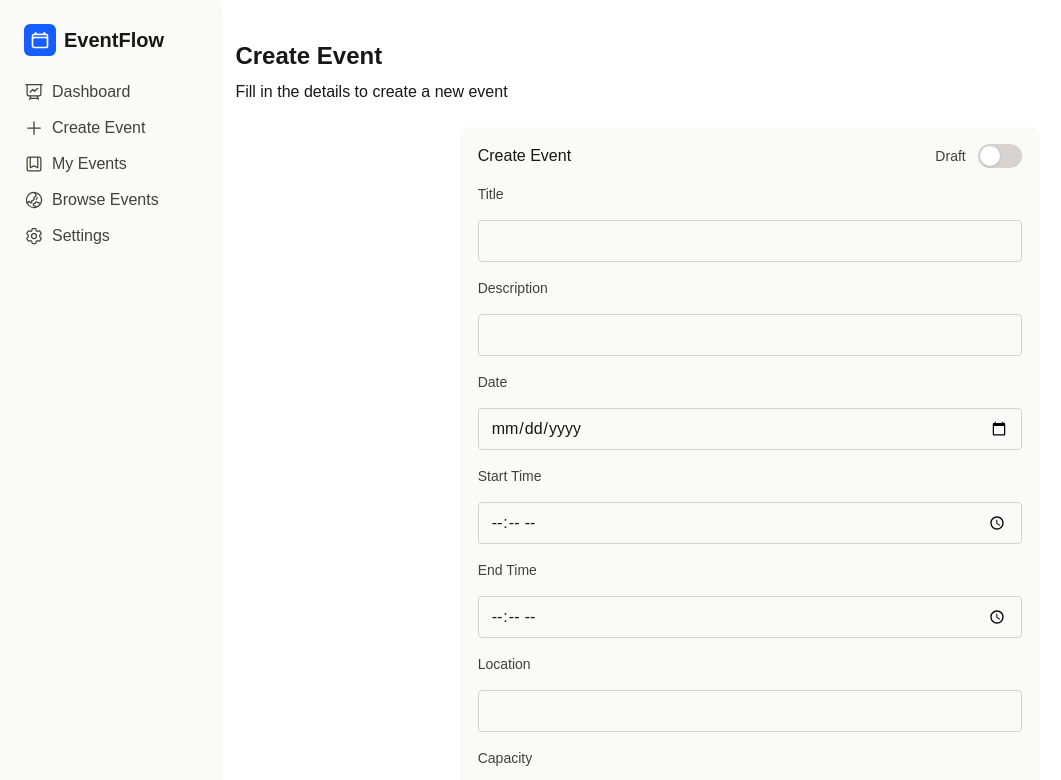
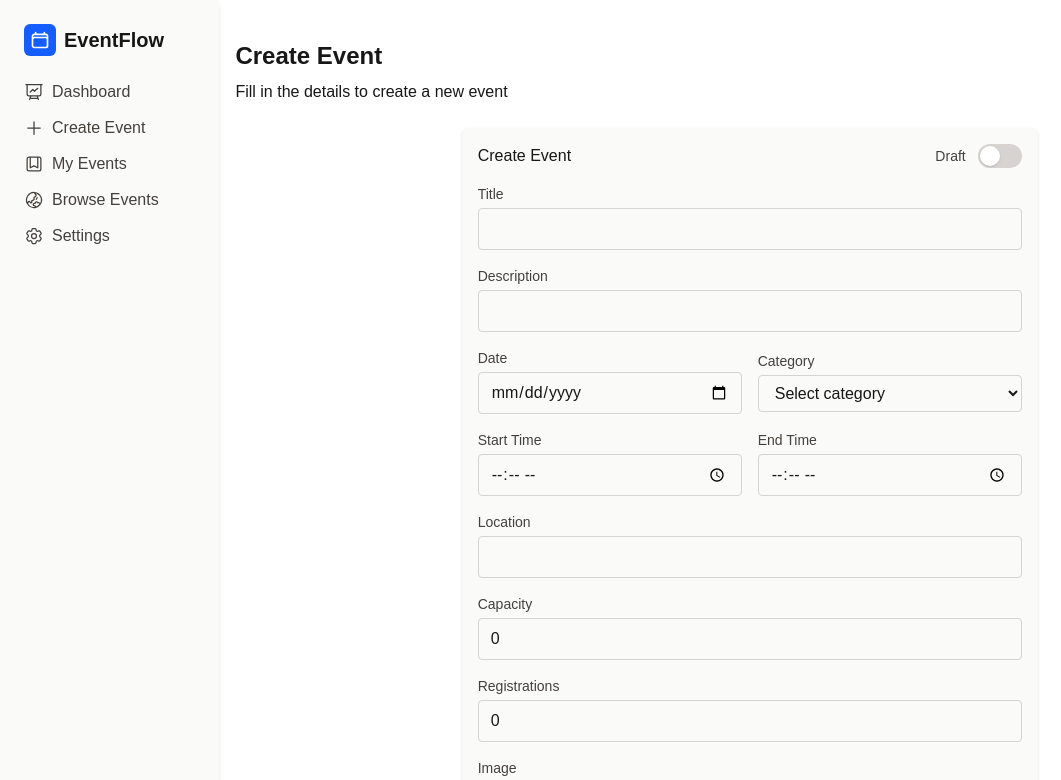
Before and after one commit to ka1130/Happenly, a Next.js app: page /events/new in a window 1280 px wide. Shown: the top 780 px of the page, without its empty margins (0-1061 px from the left). Built offline with nearby package versions, Linux system fonts and the light colour scheme.

Commit message:
Update create event view

```diff
--- a/app/events/new/page.tsx
+++ b/app/events/new/page.tsx
@@ -116,7 +116,7 @@ export default function NewEventPage() {
             <div className="relative h-6 w-11 rounded-full bg-stone-300 transition-colors peer-checked:bg-blue-500 after:absolute after:top-0.5 after:left-0.5 after:h-5 after:w-5 after:rounded-full after:bg-white after:shadow after:transition-transform after:content-[''] peer-checked:after:translate-x-5" />
           </label>
         </div>
-        <label className="block text-sm font-medium text-stone-700">
+        <label className="mb-0 block text-sm font-medium text-stone-700">
           Title
         </label>
         <input
@@ -125,7 +125,7 @@ export default function NewEventPage() {
           onChange={(e) => setForm({ ...form, title: e.target.value })}
           className="mt-1 block w-full rounded border border-stone-300 px-3 py-2 focus:ring-2 focus:ring-blue-500 focus:outline-none"
         />
-        <label className="block text-sm font-medium text-stone-700">
+        <label className="mb-0 block text-sm font-medium text-stone-700">
           Description
         </label>
         <input
@@ -134,32 +134,63 @@ export default function NewEventPage() {
           onChange={(e) => setForm({ ...form, description: e.target.value })}
           className="mt-1 block w-full rounded border border-stone-300 px-3 py-2 focus:ring-2 focus:ring-blue-500 focus:outline-none"
         />
-        <label className="block text-sm font-medium text-stone-700">Date</label>
-        <input
-          type="date"
-          value={form.date}
-          onChange={(e) => setForm({ ...form, date: e.target.value })}
-          className="mt-1 block w-full rounded border border-stone-300 px-3 py-2 focus:ring-2 focus:ring-blue-500 focus:outline-none"
-        />
-        <label className="block text-sm font-medium text-stone-700">
-          Start Time
-        </label>
-        <input
-          type="time"
-          value={form.startAt}
-          onChange={(e) => setForm({ ...form, startAt: e.target.value })}
-          className="mt-1 block w-full rounded border border-stone-300 px-3 py-2"
-        />
-        <label className="block text-sm font-medium text-stone-700">
-          End Time
-        </label>
-        <input
-          type="time"
-          value={form.endAt}
-          onChange={(e) => setForm({ ...form, endAt: e.target.value })}
-          className="mt-1 block w-full rounded border border-stone-300 px-3 py-2"
-        />
-        <label className="block text-sm font-medium text-stone-700">
+        <div className="flex items-center gap-4">
+          <div className="flex-1">
+            <label className="block text-sm font-medium text-stone-700">
+              Date
+            </label>
+            <input
+              type="date"
+              value={form.date}
+              onChange={(e) => setForm({ ...form, date: e.target.value })}
+              className="mt-1 block w-full rounded border border-stone-300 px-3 py-2 focus:ring-2 focus:ring-blue-500 focus:outline-none"
+            />
+          </div>
+          <div className="flex-1">
+            <label className="block text-sm font-medium text-stone-700">
+              Category
+            </label>
+            <select
+              value={form.category}
+              onChange={(e) => setForm({ ...form, category: e.target.value })}
+              className="mt-1 block w-full rounded border border-stone-300 px-3 py-2 focus:ring-2 focus:ring-blue-500 focus:outline-none"
+            >
+              <option value="" disabled>
+                Select category
+              </option>
+              {EVENT_CATEGORIES.map((cat) => (
+                <option key={cat.value} value={cat.value}>
+                  {cat.label}
+                </option>
+              ))}
+            </select>
+          </div>
+        </div>
+        <div className="flex items-center gap-4">
+          <div className="flex-1">
+            <label className="block text-sm font-medium text-stone-700">
+              Start Time
+            </label>
+            <input
+              type="time"
+              value={form.startAt}
+              onChange={(e) => setForm({ ...form, startAt: e.target.value })}
+              className="mt-1 block w-full rounded border border-stone-300 px-3 py-2"
+            />
+          </div>
+          <div className="flex-1">
+            <label className="block text-sm font-medium text-stone-700">
+              End Time
+            </label>
+            <input
+              type="time"
+              value={form.endAt}
+              onChange={(e) => setForm({ ...form, endAt: e.target.value })}
+              className="mt-1 block w-full rounded border border-stone-300 px-3 py-2"
+            />
+          </div>
+        </div>
+        <label className="mb-0 block text-sm font-medium text-stone-700">
           Location
         </label>
         <input
@@ -168,7 +199,7 @@ export default function NewEventPage() {
           onChange={(e) => setForm({ ...form, location: e.target.value })}
           className="mt-1 block w-full rounded border border-stone-300 px-3 py-2 focus:ring-2 focus:ring-blue-500 focus:outline-none"
         />
-        <label className="block text-sm font-medium text-stone-700">
+        <label className="mb-0 block text-sm font-medium text-stone-700">
           Capacity
         </label>
         <input
@@ -179,7 +210,7 @@ export default function NewEventPage() {
           }
           className="mt-1 block w-full rounded border border-stone-300 px-3 py-2 focus:ring-2 focus:ring-blue-500 focus:outline-none"
         />
-        <label className="block text-sm font-medium text-stone-700">
+        <label className="mb-0 block text-sm font-medium text-stone-700">
           Registrations
         </label>
         <input
@@ -190,31 +221,15 @@ export default function NewEventPage() {
           }
           className="mt-1 block w-full rounded border border-stone-300 px-3 py-2 focus:ring-2 focus:ring-blue-500 focus:outline-none"
         />
-        <label className="block text-sm font-medium text-stone-700">
-          Category
-        </label>
-        <select
-          value={form.category}
-          onChange={(e) => setForm({ ...form, category: e.target.value })}
-          className="mt-1 block w-full rounded border border-stone-300 px-3 py-2 focus:ring-2 focus:ring-blue-500 focus:outline-none"
-        >
-          <option value="" disabled>
-            Select category
-          </option>
-          {EVENT_CATEGORIES.map((cat) => (
-            <option key={cat.value} value={cat.value}>
-              {cat.label}
-            </option>
-          ))}
-        </select>
-        <label className="block text-sm font-medium text-stone-700">
+
+        {/* <label className="block text-sm font-medium text-stone-700">
           Image
         </label>
         <input
           type="file"
           accept="image/*"
           onChange={(e) => setFile(e.target.files?.[0] || null)}
-        />
+        /> */}
         <div className="mt-2">
           <label className="block text-sm font-medium text-stone-700">
             Image
```
